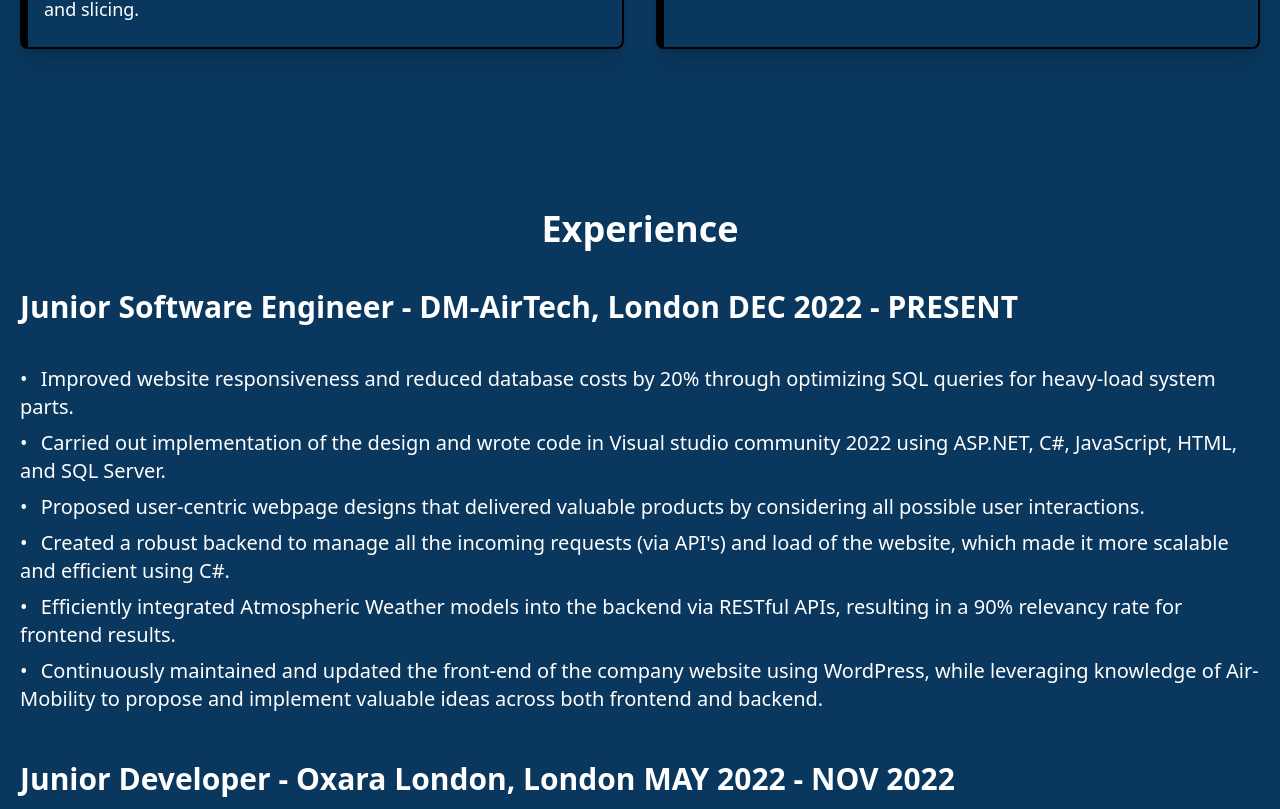
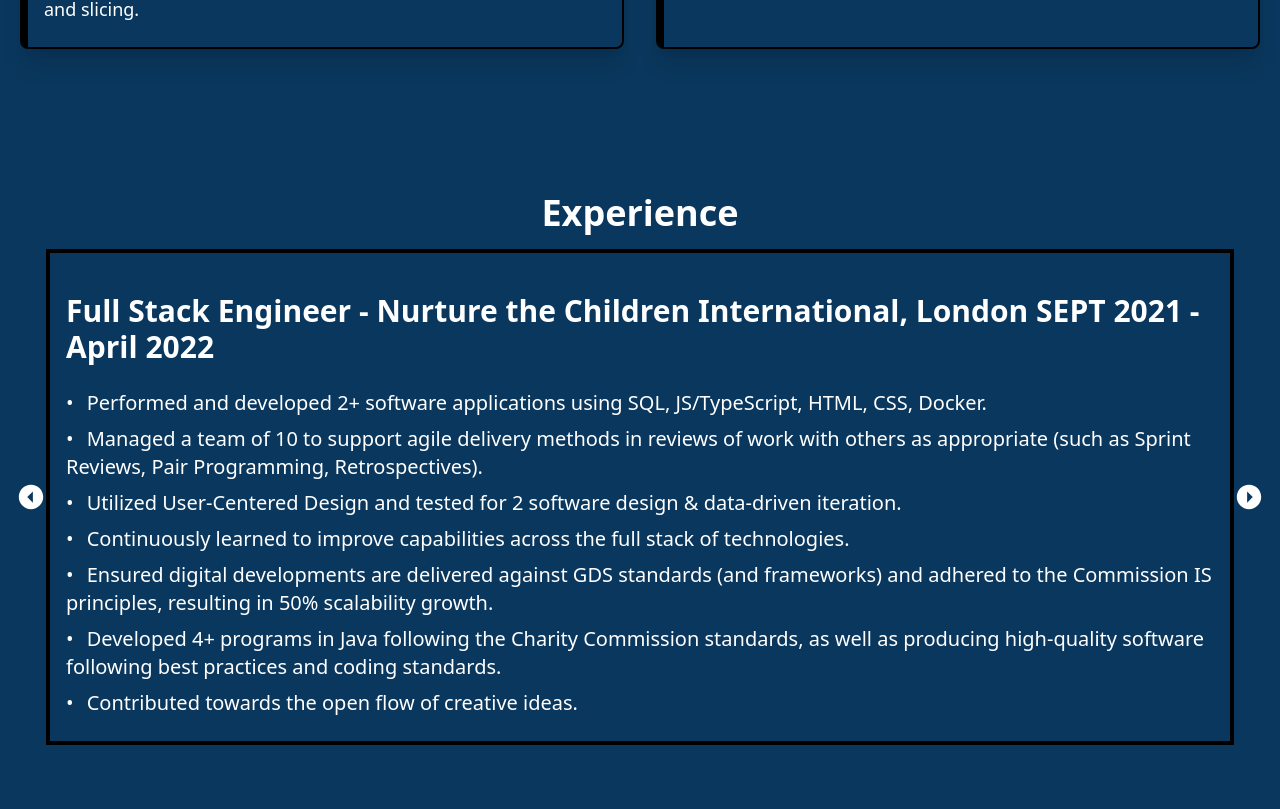
Before and after one commit to Yashbedse1/React-TailwindCSS-TypeScript-Portfolio1, a React (Create React App) app: page /experience in a window 1280 px wide. Shown: the part 1231-2040 px from the top of the page. Built offline with nearby package versions, Linux system fonts and the light colour scheme.

Commit message:
Experience component changes

```diff
--- a/package.json
+++ b/package.json
@@ -17,7 +17,7 @@
     "ionicons": "^7.1.2",
     "react": "^18.2.0",
     "react-dom": "^18.2.0",
-    "react-icons": "^4.8.0",
+    "react-icons": "^4.10.1",
     "react-redux": "^8.0.7",
     "react-router-dom": "^6.11.2",
     "react-scripts": "5.0.1",
--- a/src/components/Experience.tsx
+++ b/src/components/Experience.tsx
@@ -1,5 +1,6 @@
-import React from 'react';
+import React, {useState, useEffect} from 'react';
 import { connect } from 'react-redux';
+import {IoMdArrowDroprightCircle, IoMdArrowDropleftCircle} from 'react-icons/io';
 
 interface ExperienceData {
   id: string;
@@ -10,23 +11,51 @@
 }
 
 const Experience = ({ experienceData }: { experienceData: ExperienceData[] }) => {
+  const [currentIndex, setCurrentIndex] = useState(0);
 
+  const handleNextExperience = () => {
+    setCurrentIndex((prevIndex) => (prevIndex === experienceData.length - 1 ? 0 : prevIndex + 1));
+  };
+
+  const handlePreviousExperience = () => {
+    setCurrentIndex((prevIndex) => (prevIndex === 0 ? experienceData.length - 1 : prevIndex - 1));
+  };
+  useEffect(() => {
+    const interval = setInterval(() => {
+      setCurrentIndex((prevIndex) => (prevIndex === experienceData.length - 1 ? 0 : prevIndex + 1));
+    }, 3000);
+
+    return () => {
+      clearInterval(interval);
+    };
+  }, [experienceData]);
+
+  const currentExperience = experienceData[currentIndex];
   return (
     <div id="experience" className='flex flex-col justify-center items-center max-w-full w-full mt-auto mx-auto py-16 px-4 bg-[#0A375D] text-white'>
-      <p className='text-4xl font-bold p-4'>Experience</p>
-      {experienceData.map((experience, index) => (
-        <div key={index} className='max-w-[1240px]'>
-          <h1 className='md:text-3xl sm:text-2xl text-xl font-bold md:py-6'>{experience.title} - {experience.company} {experience.duration}</h1>
-          <div className='flex justify-left items-left'>
-            <ul className='md:text-xl sm:text-md text-sm font-medium py-4'>
-              {experience.responsibilities.map((responsibility, responsibilityIndex) => (
-                <li key={responsibilityIndex} className='pb-2'>
-                   <span className="color-black mr-2">&bull; </span>{responsibility}</li>
-              ))}
-            </ul>
+      <p className='text-4xl font-bold mb-4'>Experience</p>
+      <div className='w-full'>
+        <div className='flex justify-between items-center'>
+          <div className="flex justify-start">
+            <button onClick={handlePreviousExperience}>
+              <IoMdArrowDropleftCircle size={30} />
+            </button>
+          </div>
+          <ul className='md:text-xl sm:text-md text-sm font-medium py-4 max-w-[1240px] border-black border-4 p-4'>
+          <h1 className='md:text-3xl sm:text-2xl text-xl font-bold md:py-6'>{currentExperience.title} - {currentExperience.company} {currentExperience.duration}</h1>
+            {currentExperience.responsibilities.map((responsibility, responsibilityIndex) => (
+              <li key={responsibilityIndex} className='pb-2'>
+                <span className="color-black mr-2">&bull; </span>{responsibility}
+              </li>
+            ))}
+          </ul>
+          <div className="flex justify-end">
+            <button onClick={handleNextExperience} >
+              <IoMdArrowDroprightCircle size={30} />
+            </button>
           </div>
         </div>
-      ))}
+      </div>
     </div>
   );
 };
```
Also changed, not shown: 1 other file (tests, documents, lock files or other folders).
